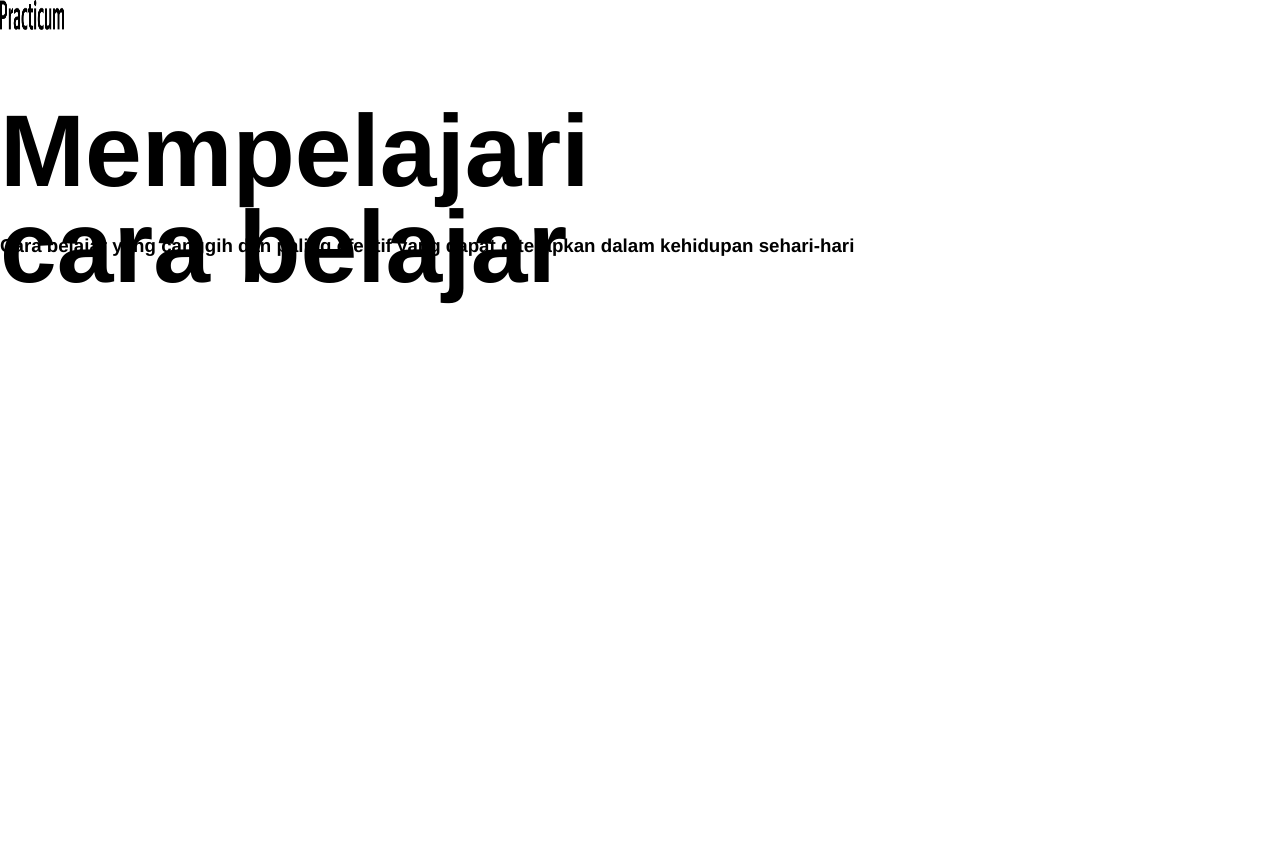
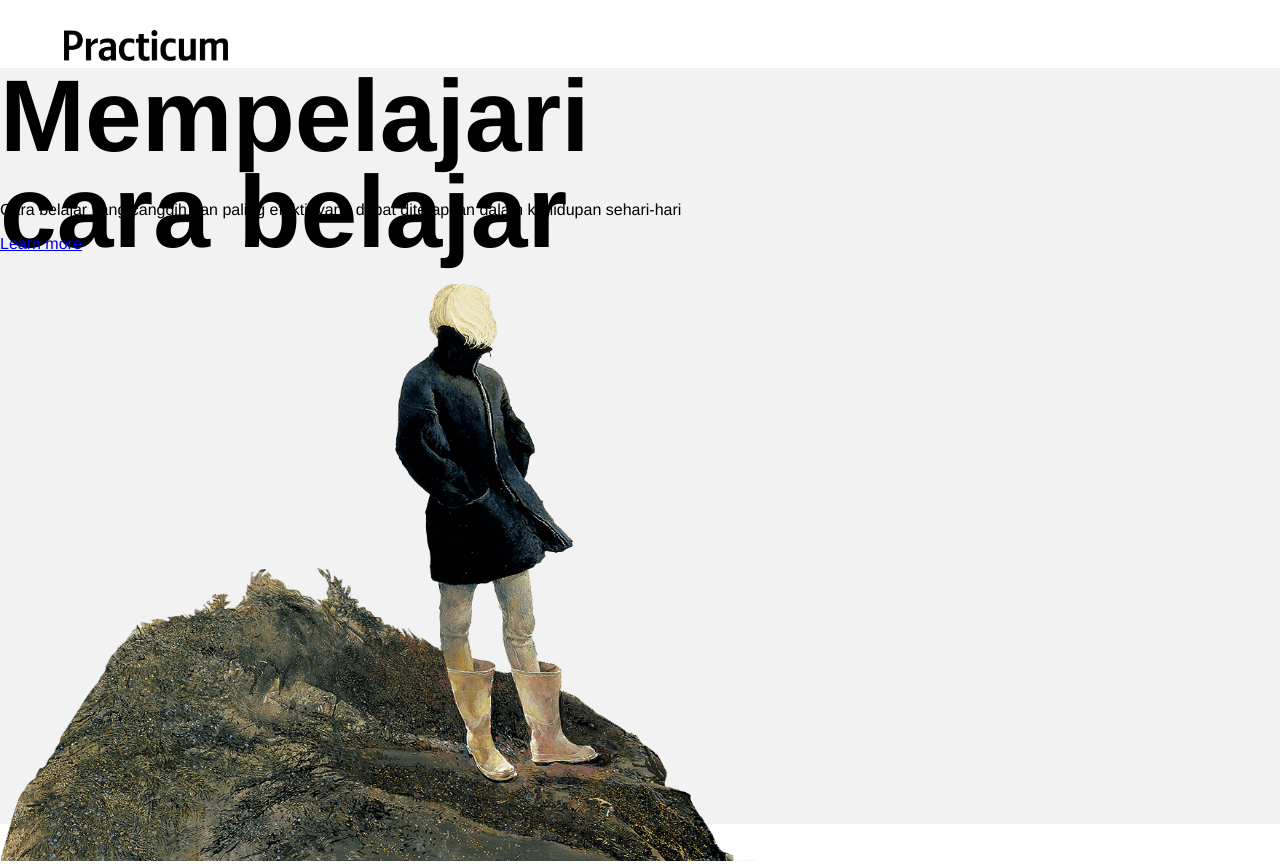
Before and after one commit to avid-practicum/web_project_1_id, a plain HTML site: page index.html in a window 1280 px wide. Before the commit the page ends 800 px from the top, so only its background shows below. Drawn offline with Linux system fonts and the light colour scheme.

Commit message:
index.html

```diff
--- a/index.html
+++ b/index.html
@@ -1,5 +1,5 @@
 <!DOCTYPE html>
-<html lang="en">
+<html lang="id">
 
 <head>
     <meta charset="UTF-8" />
@@ -12,12 +12,17 @@
 <body>
     <div class="page">
         <header class="header">
-            <img class="logo_place_header" src="./images/logo_place_header.png">
+            <img class=" logo logo_place_header" src="./images/logo_place_header.png">
             <h1 class="header__title">Mempelajari cara belajar</h1>
-            <h3 class="header__subtitle">Cara belajar yang canggih dan paling efektif yang dapat diterapkan dalam kehidupan sehari-hari</h3>
-            <h3 class="header__link"></h3>
-            <h3 class="header__main-ilustration"></h3>
-            <h3 class="header__square"></h3>
+            <div class="header__subtitle">
+             <p class="subtitle">Cara belajar yang canggih dan paling efektif yang dapat diterapkan dalam kehidupan sehari-hari</p>
+             <a href="#" class="header__link">Learn more</a>
+            </div>
+            <img
+             class="header__main-ilustration"
+             src="./images/header-image.png"
+             alt="Pemikir handal berdiri di puncak gunung membahas poin-poin penting dari sistem pendidikan moder, sambil bertanya-tanya dari mana kotak bitu raksasa itu berasal">
+            <div class="header__square"></div>
         </header>
         <main class="content">
             <section class="description"></section>
--- a/styles/style.css
+++ b/styles/style.css
@@ -9,17 +9,16 @@
   height: 100vh;
   min-height: 600px;
   max-height: 756px;
+  background-color: #f2f2f2;
   /* parameters for the header section */
 }
 
 .logo_place_header {
-  height: 30px;
-  width: 64px;
+  width: 164px;
   z-index: 1;
-}
-
-.header__link {
-
+  left: 64px;
+  top: 30px;
+  position: absolute;
 }
 
 .header__title {
@@ -27,6 +26,20 @@
   height: 64px;
   line-height: 96px;
   font-size: 102px;
+}
+
+.header__subtilte {
+position: 0;
+}
+
+.header__main-ilustration {
+  justify-content: flex-end;
+  width: 756px;
+  height: 608px;
+}
+
+.header__square {
+  position: absolute;
 }
 
 
```
